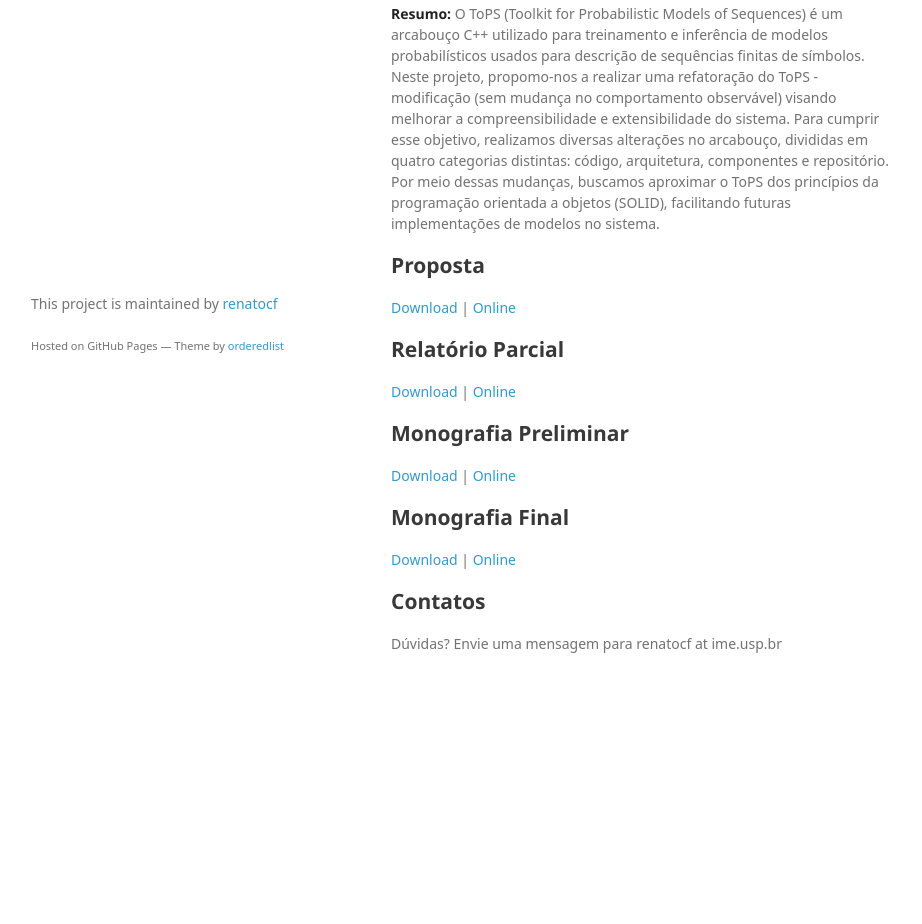
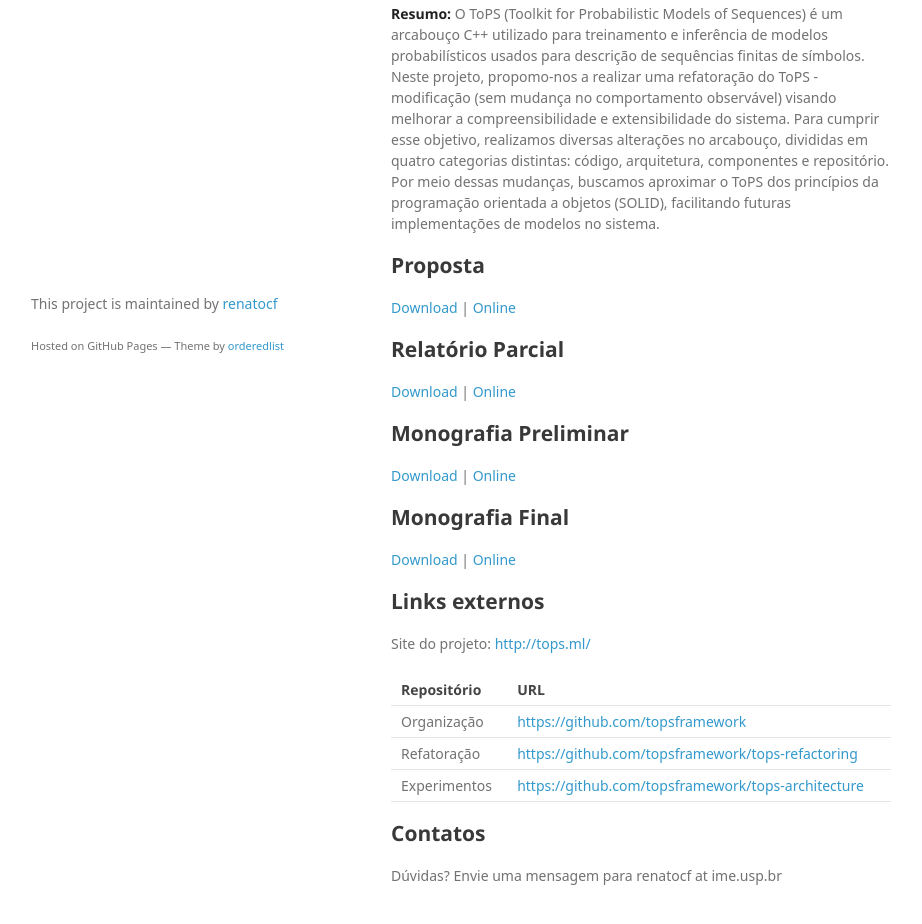
Before and after one commit to renatocf/MAC0499, a plain HTML site: page index.html in a window 1280 px wide. Shown: the part 375-1299 px from the top of the page, without its empty margins (179-1101 px from the left). Before the commit the page ends 1099 px from the top, so only its background shows below. Drawn offline with Linux system fonts and the light colour scheme; a web font is replaced by a local one.

Commit message:
Create gh-pages branch via GitHub

```diff
--- a/index.html
+++ b/index.html
@@ -72,6 +72,34 @@
 <a href="https://github.com/renatocf/MAC0499/blob/gh-pages/docs/monograph.pdf">Online</a></p>
 
 <h2>
+<a id="links-externos" class="anchor" href="#links-externos" aria-hidden="true"><span class="octicon octicon-link"></span></a>Links externos</h2>
+
+<p>Site do projeto: <a href="http://tops.ml/">http://tops.ml/</a></p>
+
+<table>
+<thead>
+<tr>
+<th>Repositório</th>
+<th>URL</th>
+</tr>
+</thead>
+<tbody>
+<tr>
+<td>Organização</td>
+<td><a href="https://github.com/topsframework">https://github.com/topsframework</a></td>
+</tr>
+<tr>
+<td>Refatoração</td>
+<td><a href="https://github.com/topsframework/tops-refactoring">https://github.com/topsframework/tops-refactoring</a></td>
+</tr>
+<tr>
+<td>Experimentos</td>
+<td><a href="https://github.com/topsframework/tops-architecture">https://github.com/topsframework/tops-architecture</a></td>
+</tr>
+</tbody>
+</table>
+
+<h2>
 <a id="contatos" class="anchor" href="#contatos" aria-hidden="true"><span class="octicon octicon-link"></span></a>Contatos</h2>
 
 <p>Dúvidas? Envie uma mensagem para renatocf at ime.usp.br</p>
```
Also changed, not shown: params.json (+1 -1 lines).
